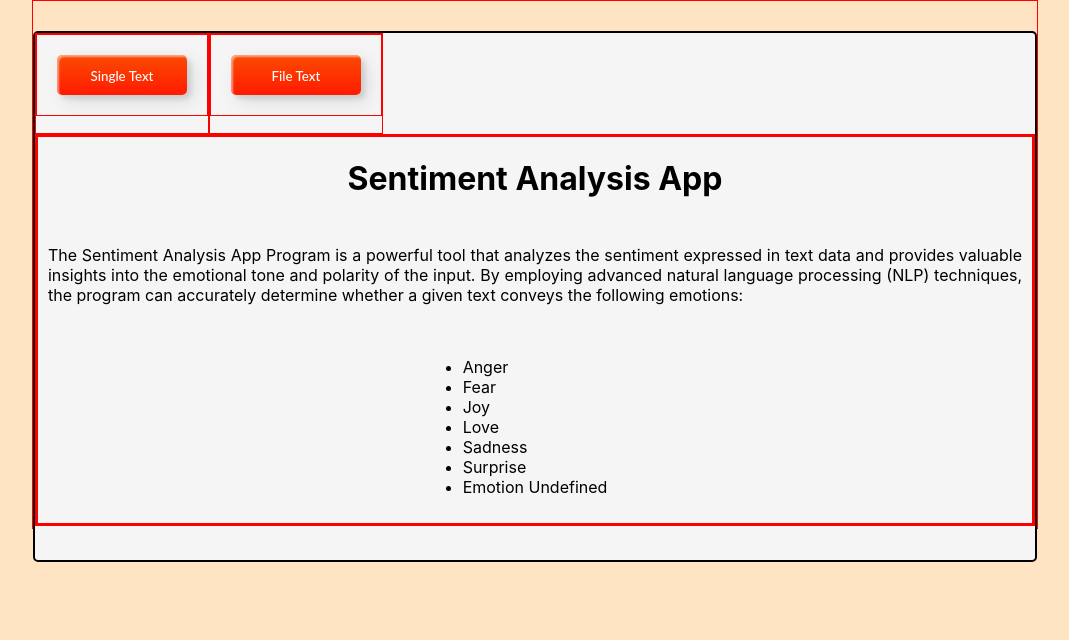
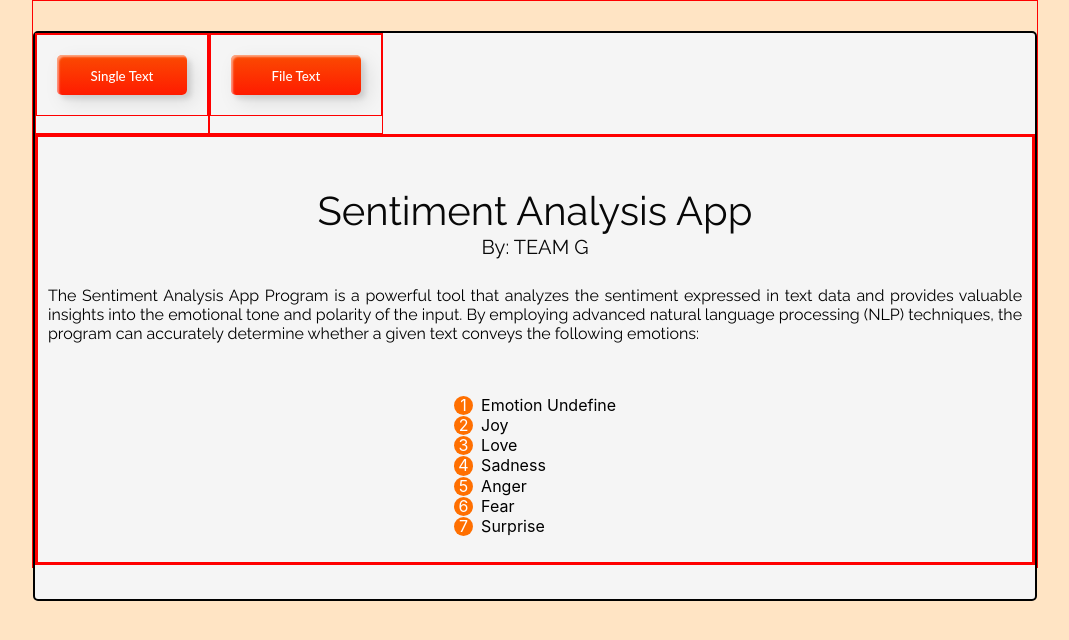
Before and after one commit to EstrellaAbueva/IS2_MiniProject, a React (Create React App) app in the folder sentiment-analysis-nlp/: page / in a window 1280 px wide. Shown: the top 640 px of the page, without its empty margins (105-1174 px from the left). Built offline with nearby package versions, Linux system fonts and the light colour scheme.

Commit message:
Added styling in the Menu

```diff
--- a/sentiment-analysis-nlp/src/Components/Menu/Menu.css
+++ b/sentiment-analysis-nlp/src/Components/Menu/Menu.css
@@ -1,4 +1,6 @@
 /*Menu CSS*/
+@import url(https://fonts.googleapis.com/css?family=Raleway);
+
 .container{
     display: flex;
     flex-direction: row;
@@ -15,6 +17,7 @@
 
 .text-block {
     text-align: justify;
+    font-family: "Raleway", sans-serif;
     display: inline-block;
     padding: 1%;
 }
@@ -26,3 +29,81 @@
     align-items: flex-start;
     padding: 1%;
 }
+
+h1 {
+    position: relative;
+    padding: 0;
+    margin: 0;
+    margin-top: 5%;
+    font-family: "Raleway", sans-serif;
+    font-weight: 300;
+    font-size: 40px;
+    color: #080808;
+    -webkit-transition: all 0.4s ease 0s;
+    -o-transition: all 0.4s ease 0s;
+    transition: all 0.4s ease 0s;
+  }
+
+  h1 span {
+    display: block;
+    font-size: 0.5em;
+    line-height: 1.3;
+  }
+  h1 em {
+    font-style: normal;
+    font-weight: 600;
+  }
+
+  /* === HEADING STYLE #1 === */
+  .one h1 {
+    text-align: center;
+    font-weight: bold;
+    text-transform: uppercase;
+    padding-bottom: 5px;
+  }
+  .one h1:before {
+    width: 28px;
+    height: 5px;
+    display: block;
+    content: "";
+    position: absolute;
+    bottom: 3px;
+    left: 50%;
+    margin-left: -14px;
+    background-color: #b80000;
+  }
+  .one h1:after {
+    width: 100px;
+    height: 1px;
+    display: block;
+    content: "";
+    position: relative;
+    margin-top: 25px;
+    left: 50%;
+    margin-left: -50px;
+    background-color: #b80000;
+  }
+
+  ol {
+    list-style: none;
+    counter-reset: steps;
+  }
+  ol li {
+    counter-increment: steps;
+  }
+  ol li::before {
+    content: counter(steps);
+    margin-right: 0.5rem;
+    background: #ff6f00;
+    color: white;
+    width: 1.2em;
+    height: 1.2em;
+    border-radius: 50%;
+    display: inline-grid;
+    place-items: center;
+    line-height: 1.2em;
+  }
+
+  ol ol li::before {
+    background: darkorchid;
+  }
--- a/sentiment-analysis-nlp/src/Components/Menu/Menu.js
+++ b/sentiment-analysis-nlp/src/Components/Menu/Menu.js
@@ -5,22 +5,26 @@ export const Menu = () => {
   return (
     <div className="container">
         <div className="content">
-      <h1 className="title">Sentiment Analysis App</h1>
+        <h1 className="one">
+            Sentiment Analysis App
+            <span className='one'>By: TEAM G</span>
+        </h1>
         <p className="text-block">
           The Sentiment Analysis App Program is a powerful tool that analyzes the sentiment expressed in text data
           and provides valuable insights into the emotional tone and polarity of the input.
           By employing advanced natural language processing (NLP) techniques, the program can accurately
           determine whether a given text conveys the following emotions:
         </p>
-      <ul className='list'>
-        <li>Anger</li>
-        <li>Fear</li>
+
+        <ol type='1' className='list'>
+          <li>Emotion Undefine</li>
           <li>Joy</li>
           <li>Love</li>
           <li>Sadness</li>
+          <li>Anger</li>
+          <li>Fear</li>
           <li>Surprise</li>
-        <li>Emotion Undefined</li>
-      </ul>
+        </ol>
       </div>
     </div>
   )
```
Lines whose indentation alone changed are shown as unchanged.
